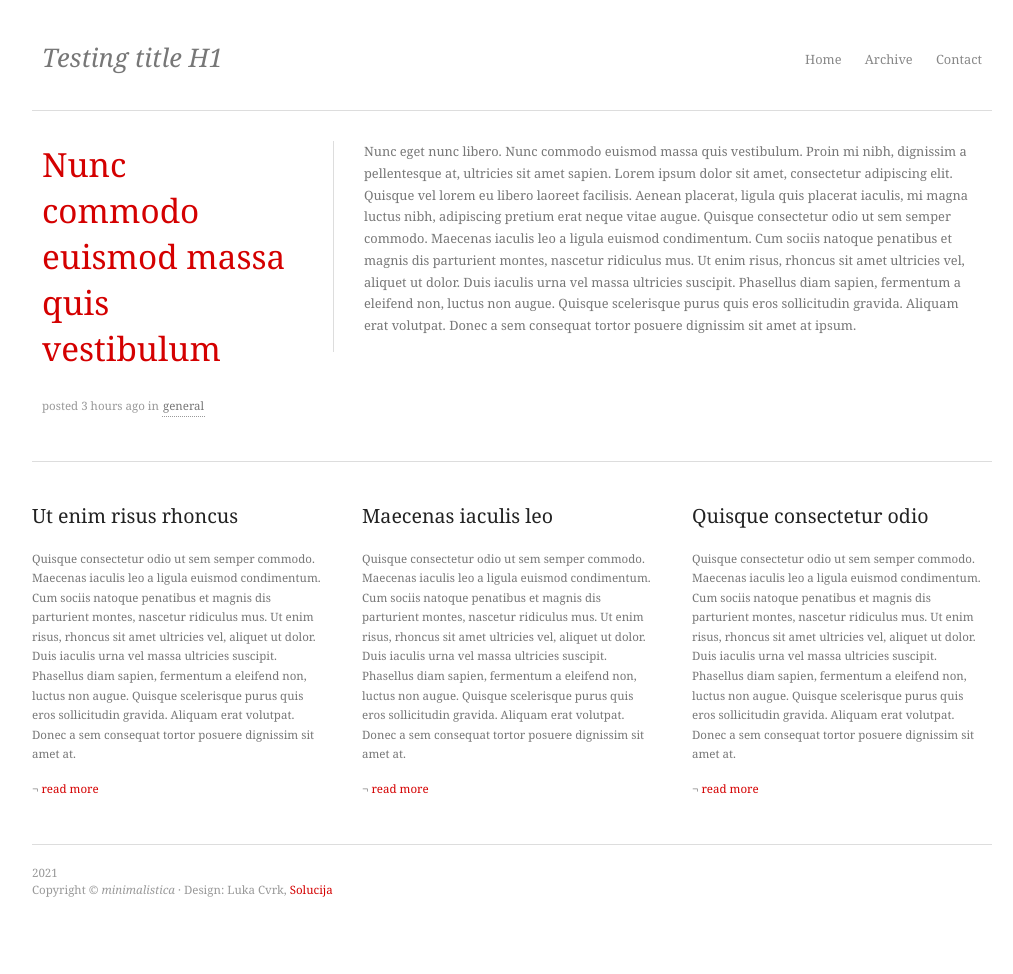
After one commit to Pentix1985/Bush, a PHP site: page /6/minimalistica/index.php in a window 1280 px wide. The commit adds this page. Shown: the whole page, without its empty margins (128-1141 px from the left). Run offline with PHP 8.4, Linux system fonts and the light colour scheme.

Commit message:
Lesson3PHP1HW all done

```diff
--- /dev/null
+++ b/PHP/Geekbrains/Lesson3/6/minimalistica/css/main.css
@@ -0,0 +1,42 @@
+*{margin:0;padding:0;}
+body { font: .8em Georgia, "Times New Roman", Serif; background: #fff; color: #777; }
+a { color: #D40000; text-decoration: none; }
+	a:hover { color: #8F0000; }
+p { line-height: 1.7em; margin: 0 0 15px; }
+.x { clear: both; }
+
+h1 { float: left; font-size: 2em; font-weight: normal; font-style: italic; padding: 0 0 25px 10px; margin: 0 0 10px; }
+h2 { font-weight: normal; font-size: 2.6em; padding: 0 0 10px; margin: 0 0 15px; }
+h3 { font-size: 1.7em; font-weight: normal; margin: 0 0 20px; }
+	h3 a { color: #222; }
+
+#content { width: 960px; margin: 40px auto; }
+
+.menu { float: right; margin: 10px 10px 0 0; }
+.menu > li { display: inline-block; list-style: none; position: relative;}
+.menu li a { float: left; margin: 0 0 0 20px; color: #888; }
+.menu li a:hover { color: #555; }
+.menu li:hover #submenu { display: block; }
+
+#submenu {
+	display: none;
+	width: 100px;
+	position: absolute;
+	top: 15px;
+	background-color: darkblue;
+}
+
+#submenu li {
+	list-style-type: none;
+}
+
+.post { clear: both; padding: 30px 10px; border-top: 1px solid #ddd; border-bottom: 1px solid #ddd; margin: 0 0 40px; }
+	.post .details { float: left; width: 250px; }
+	.post .details .info { font-size: .9em; color: #999; }
+		.post .details .info a { color: #777; border-bottom: 1px dotted #999; padding: 3px 1px; }
+	.post .body { float: right; width: 618px; padding: 0 0 0 30px; border-left: 1px solid #ddd; }
+
+.col { width: 290px; margin: 0 40px 30px 0; float: left; font-size: .9em; }
+	.col.last { margin-right: 0; }
+
+#footer { clear: both; border-top: 1px solid #ddd; padding: 20px 0; font-size: .9em; color: #999; }
--- /dev/null
+++ b/PHP/Geekbrains/Lesson3/6/minimalistica/index.php
@@ -0,0 +1,81 @@
+<?php
+// 6. В имеющемся шаблоне сайта заменить статичное меню (ul - li) на генерируемое через PHP. Необходимо представить пункты меню как элементы массива и вывести их циклом. Подумать, как можно реализовать меню с вложенными подменю? Попробовать его реализовать.
+	$title = 'minimalisticaPHP';
+	$h1 = 'Testing title H1';
+	$date = date('Y');
+	$menu = [
+		"Home" => ["submenu", "submenu0", "submenu1"],
+		"Archive" => ["submenu", "submenu0", "submenu1", "submenu2"],
+		"Contact",
+	];
+?>
+
+<!DOCTYPE html PUBLIC "-//W3C//DTD XHTML 1.0 Strict//EN" "http://www.w3.org/TR/xhtml1/DTD/xhtml1-strict.dtd">
+<html xmlns="http://www.w3.org/1999/xhtml">
+<head>
+	<meta http-equiv="content-type" content="text/html;charset=utf-8" />
+	<meta name="author" content="Luka Cvrk (www.solucija.com)" />
+	<link rel="stylesheet" href="css/main.css" type="text/css" />
+	<title><?= $title ?></title>
+</head>
+<body>
+	<div id="content">
+		<h1><?= $h1 ?></h1>
+
+		<ul class="menu">
+			<?php foreach($menu as $mainMenu => $subMenu) :?>
+				<?php if(is_array($subMenu)) :?>
+					<li><a href="#"><?=$mainMenu?></a>
+						<ul id="submenu">
+							<?php foreach($subMenu as $idx => $subMenuName) :?>
+								<li><a href="#"><?= $subMenuName?></a></li>
+							<? endforeach; ?>
+						</ul>
+					</li>
+				<?php else :?>
+					<li><a href="#"><?=$subMenu?></a></li>
+				<?php endif; ?>
+			<?php endforeach; ?>
+		</ul>
+
+		<!--
+			<li><a href="#">home</a></li>
+			<li><a href="#">archive</a></li>
+			<li><a href="#">contact</a></li>
+		 -->
+
+		<div class="post">
+			<div class="details">
+				<h2><a href="#">Nunc commodo euismod massa quis vestibulum</a></h2>
+				<p class="info">posted 3 hours ago in <a href="#">general</a></p>
+
+			</div>
+			<div class="body">
+				<p>Nunc eget nunc libero. Nunc commodo euismod massa quis vestibulum. Proin mi nibh, dignissim a pellentesque at, ultricies sit amet sapien. Lorem ipsum dolor sit amet, consectetur adipiscing elit. Quisque vel lorem eu libero laoreet facilisis. Aenean placerat, ligula quis placerat iaculis, mi magna luctus nibh, adipiscing pretium erat neque vitae augue. Quisque consectetur odio ut sem semper commodo. Maecenas iaculis leo a ligula euismod condimentum. Cum sociis natoque penatibus et magnis dis parturient montes, nascetur ridiculus mus. Ut enim risus, rhoncus sit amet ultricies vel, aliquet ut dolor. Duis iaculis urna vel massa ultricies suscipit. Phasellus diam sapien, fermentum a eleifend non, luctus non augue. Quisque scelerisque purus quis eros sollicitudin gravida. Aliquam erat volutpat. Donec a sem consequat tortor posuere dignissim sit amet at ipsum.</p>
+			</div>
+			<div class="x"></div>
+		</div>
+
+		<div class="col">
+			<h3><a href="#">Ut enim risus rhoncus</a></h3>
+			<p>Quisque consectetur odio ut sem semper commodo. Maecenas iaculis leo a ligula euismod condimentum. Cum sociis natoque penatibus et magnis dis parturient montes, nascetur ridiculus mus. Ut enim risus, rhoncus sit amet ultricies vel, aliquet ut dolor. Duis iaculis urna vel massa ultricies suscipit. Phasellus diam sapien, fermentum a eleifend non, luctus non augue. Quisque scelerisque purus quis eros sollicitudin gravida. Aliquam erat volutpat. Donec a sem consequat tortor posuere dignissim sit amet at.</p>
+			<p>&not; <a href="#">read more</a></p>
+		</div>
+		<div class="col">
+			<h3><a href="#">Maecenas iaculis leo</a></h3>
+			<p>Quisque consectetur odio ut sem semper commodo. Maecenas iaculis leo a ligula euismod condimentum. Cum sociis natoque penatibus et magnis dis parturient montes, nascetur ridiculus mus. Ut enim risus, rhoncus sit amet ultricies vel, aliquet ut dolor. Duis iaculis urna vel massa ultricies suscipit. Phasellus diam sapien, fermentum a eleifend non, luctus non augue. Quisque scelerisque purus quis eros sollicitudin gravida. Aliquam erat volutpat. Donec a sem consequat tortor posuere dignissim sit amet at.</p>
+			<p>&not; <a href="#">read more</a></p>
+		</div>
+		<div class="col last">
+			<h3><a href="#">Quisque consectetur odio</a></h3>
+			<p>Quisque consectetur odio ut sem semper commodo. Maecenas iaculis leo a ligula euismod condimentum. Cum sociis natoque penatibus et magnis dis parturient montes, nascetur ridiculus mus. Ut enim risus, rhoncus sit amet ultricies vel, aliquet ut dolor. Duis iaculis urna vel massa ultricies suscipit. Phasellus diam sapien, fermentum a eleifend non, luctus non augue. Quisque scelerisque purus quis eros sollicitudin gravida. Aliquam erat volutpat. Donec a sem consequat tortor posuere dignissim sit amet at.</p>
+			<p>&not; <a href="#">read more</a></p>
+		</div>
+
+		<div id="footer">
+		      <?= $date ?>
+			<p>Copyright &copy; <em>minimalistica</em> &middot; Design: Luka Cvrk, <a href="http://www.solucija.com/" title="Free CSS Templates">Solucija</a></p>
+		</div>
+	</div>
+</body>
+</html>
```
Also changed, not shown: PHP/Geekbrains/Lesson3/4.php (+46 -47 lines), PHP/Geekbrains/Lesson3/4v1.php (added, +54 -0 lines), PHP/Geekbrains/Lesson3/5.php (added, +33 -0 lines), PHP/Geekbrains/Lesson3/7.php (added, +7 -0 lines), PHP/Geekbrains/Lesson3/8.php (added, +45 -0 lines).
